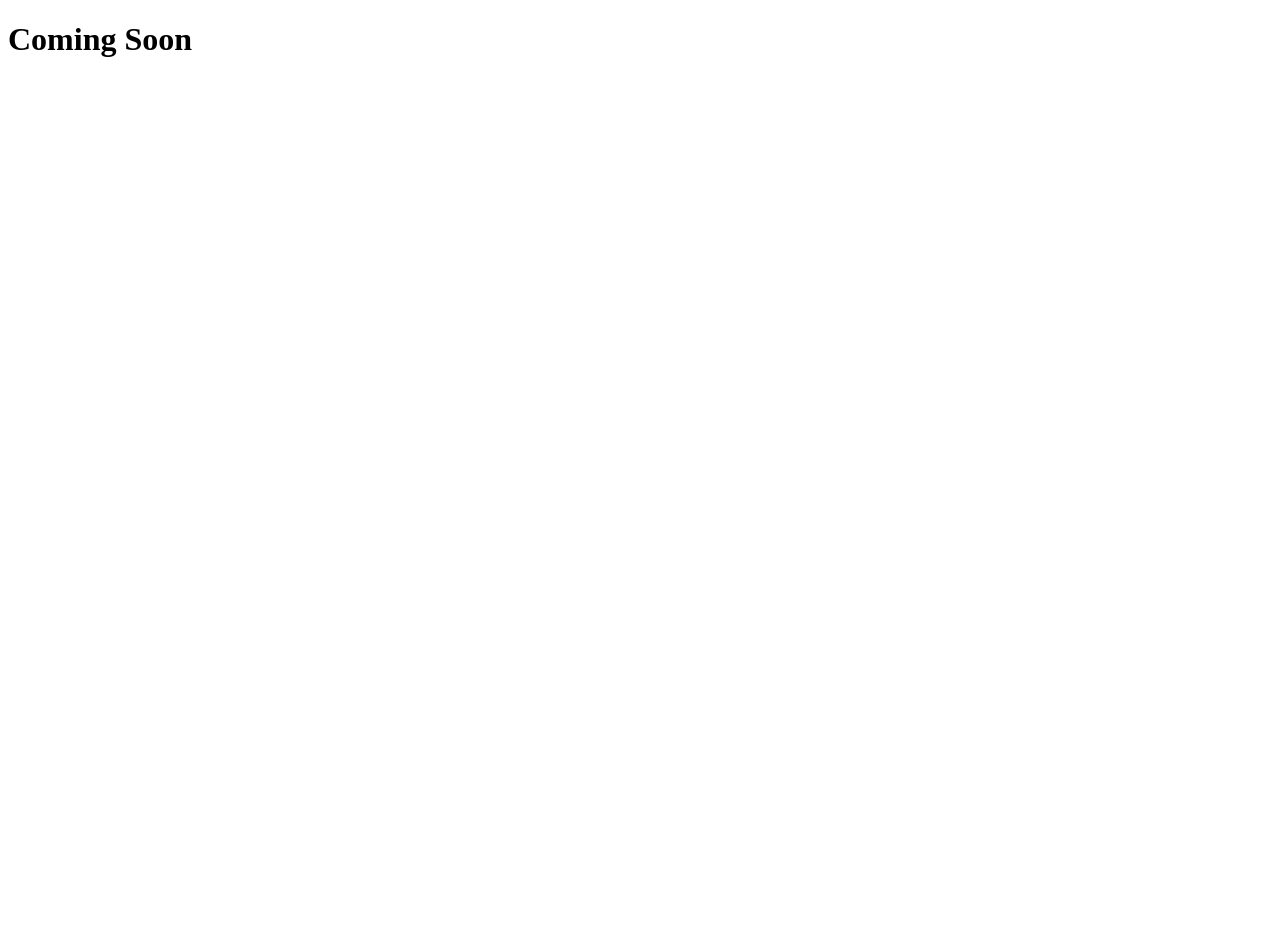
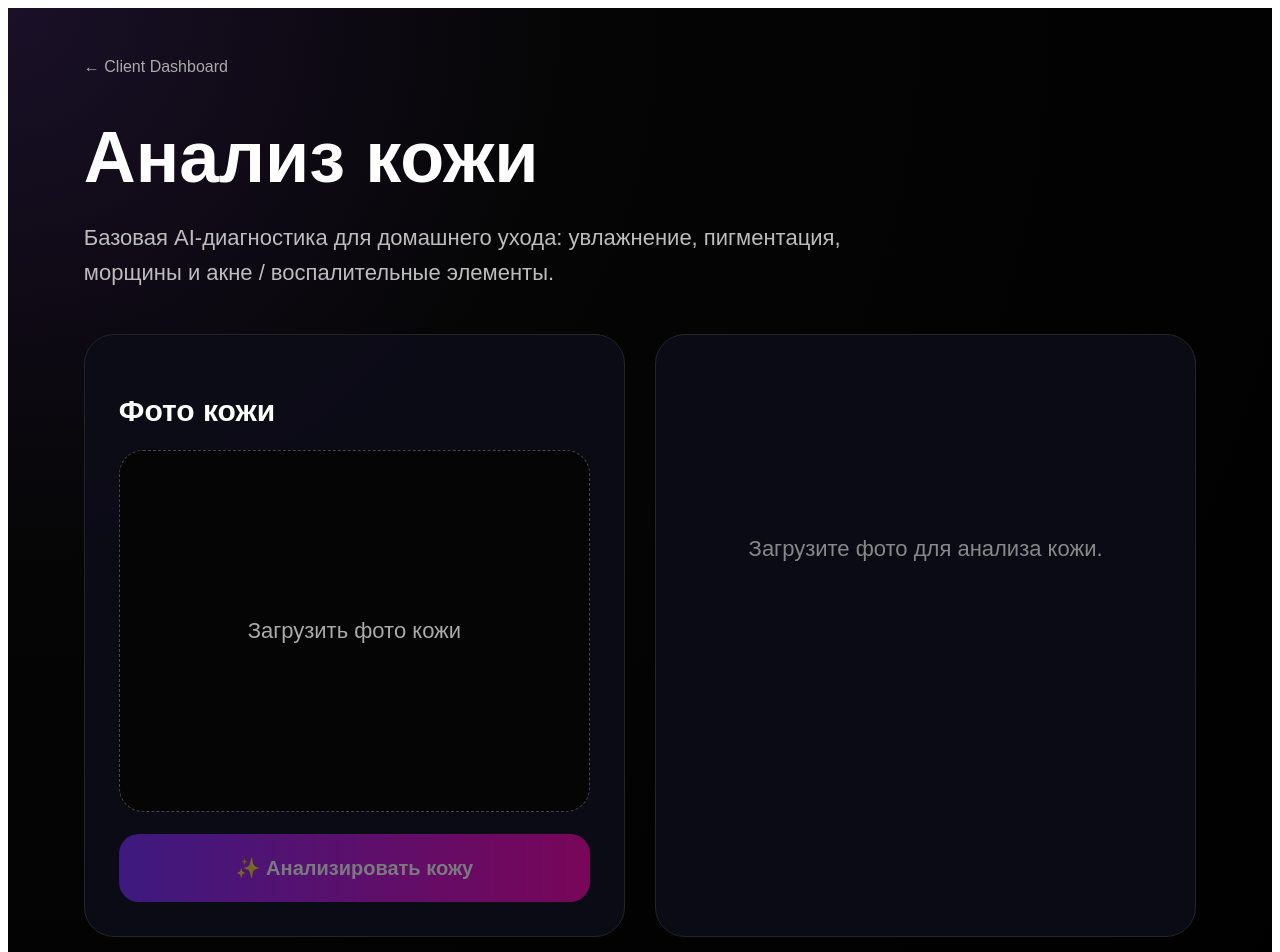
Before and after one commit to piladd-design/formulens-lab, a Next.js app: page /client/skin in a window 1280 px wide. Shown: the top 952 px of the page. Before the commit the page ends 800 px from the top, so only its background shows below. Built offline with nearby package versions, Linux system fonts and the light colour scheme.

Commit message:
Update page.js

```diff
--- a/app/client/skin/page.js
+++ b/app/client/skin/page.js
@@ -1,3 +1,293 @@
-export default function Page() {
-  return <h1>Coming Soon</h1>
+'use client'
+
+import Link from 'next/link'
+import { useState } from 'react'
+
+export default function ClientSkinPage() {
+  const [image, setImage] = useState(null)
+  const [done, setDone] = useState(false)
+
+  const uploadImage = (event) => {
+    const file = event.target.files?.[0]
+    if (!file) return
+
+    setImage(URL.createObjectURL(file))
+    setDone(false)
+  }
+
+  const metrics = [
+    { label: 'Увлажнение', value: 58, status: 'Снижено' },
+    { label: 'Пигментация', value: 46, status: 'Умеренно' },
+    { label: 'Морщины', value: 52, status: 'Ранние признаки' },
+    { label: 'Акне / воспаления', value: 68, status: 'Выражено' },
+  ]
+
+  return (
+    <main style={styles.main}>
+      <div style={styles.wrap}>
+        <Link href="/client" style={styles.back}>
+          ← Client Dashboard
+        </Link>
+
+        <h1 style={styles.h1}>Анализ кожи</h1>
+
+        <p style={styles.sub}>
+          Базовая AI-диагностика для домашнего ухода: увлажнение, пигментация,
+          морщины и акне / воспалительные элементы.
+        </p>
+
+        <section style={styles.grid}>
+          <div style={styles.panel}>
+            <h2 style={styles.h2}>Фото кожи</h2>
+
+            <label style={{ cursor: 'pointer' }}>
+              <div style={styles.uploadBox}>
+                {image ? (
+                  <img src={image} alt="Skin preview" style={styles.image} />
+                ) : (
+                  'Загрузить фото кожи'
+                )}
+              </div>
+
+              <input
+                type="file"
+                accept="image/*"
+                onChange={uploadImage}
+                style={{ display: 'none' }}
+              />
+            </label>
+
+            <button
+              onClick={() => image && setDone(true)}
+              disabled={!image}
+              style={{
+                ...styles.primaryBtn,
+                opacity: image ? 1 : 0.45,
+                cursor: image ? 'pointer' : 'not-allowed',
+              }}
+            >
+              ✨ Анализировать кожу
+            </button>
+          </div>
+
+          <div style={styles.panel}>
+            {!done ? (
+              <div style={styles.empty}>Загрузите фото для анализа кожи.</div>
+            ) : (
+              <>
+                <h2 style={styles.h2}>Результат анализа</h2>
+
+                <p style={styles.text}>
+                  Визуально наблюдаются признаки сниженного влагоудержания,
+                  воспалительной активности, неравномерности тона и ранних
+                  возрастных изменений. Для домашнего ухода рекомендуется
+                  барьерно-восстанавливающая и противовоспалительная стратегия.
+                </p>
+
+                <div style={{ marginTop: 28 }}>
+                  {metrics.map((metric) => (
+                    <Metric key={metric.label} {...metric} />
+                  ))}
+                </div>
+              </>
+            )}
+          </div>
+        </section>
+
+        {done && (
+          <section style={styles.resultGrid}>
+            <Info title="Домашняя рутина — утро">
+              1. Мягкое очищение — ESSENTIAL или BALANCE. <br />
+              2. Увлажняющий этап — GLACIAR. <br />
+              3. Барьерная поддержка — NICELY. <br />
+              4. При пигментации — BECLARITY или CELL C. <br />
+              5. Обязательно SPF — SUMMESUN.
+            </Info>
+
+            <Info title="Домашняя рутина — вечер">
+              1. Очищение без агрессивного пересушивания. <br />
+              2. Успокаивающий актив — NICELY. <br />
+              3. При воспалениях — BALANCE. <br />
+              4. Увлажнение и восстановление — GLACIAR / NICELY. <br />
+              5. Мягкое обновление 1–2 раза в неделю.
+            </Info>
+
+            <Info title="Рекомендации Summecosmetics">
+              Основные направления: BALANCE для воспалений и себума, NICELY для
+              чувствительности и барьера, GLACIAR для увлажнения, BECLARITY для
+              пигментации, CELL C для сияния и антиоксидантной поддержки.
+            </Info>
+          </section>
+        )}
+      </div>
+    </main>
+  )
 }
+
+function Metric({ label, value, status }) {
+  return (
+    <div style={styles.metric}>
+      <div style={styles.metricTop}>
+        <span>{label}</span>
+        <strong>{status}</strong>
+      </div>
+
+      <div style={styles.barBg}>
+        <div
+          style={{
+            width: `${value}%`,
+            height: '100%',
+            background: 'linear-gradient(90deg,#7b2cff,#ff00aa)',
+          }}
+        />
+      </div>
+
+      <div style={styles.value}>{value}/100</div>
+    </div>
+  )
+}
+
+function Info({ title, children }) {
+  return (
+    <div style={styles.info}>
+      <h3 style={styles.infoTitle}>{title}</h3>
+      <p style={styles.infoText}>{children}</p>
+    </div>
+  )
+}
+
+const styles = {
+  main: {
+    minHeight: '100vh',
+    background:
+      'radial-gradient(circle at top left,#1a1028 0%,#050505 35%,#000 100%)',
+    color: 'white',
+    padding: '50px 6%',
+    fontFamily: 'Arial, sans-serif',
+  },
+  wrap: {
+    maxWidth: '1300px',
+    margin: '0 auto',
+  },
+  back: {
+    color: '#aaa',
+    textDecoration: 'none',
+  },
+  h1: {
+    fontSize: 'clamp(42px,6vw,72px)',
+    margin: '40px 0 16px',
+    fontWeight: 900,
+  },
+  h2: {
+    fontSize: '30px',
+    marginBottom: '22px',
+  },
+  sub: {
+    color: '#bdbdbd',
+    fontSize: '22px',
+    maxWidth: '820px',
+    lineHeight: 1.6,
+    marginBottom: '44px',
+  },
+  grid: {
+    display: 'grid',
+    gridTemplateColumns: 'repeat(auto-fit,minmax(320px,1fr))',
+    gap: '30px',
+  },
+  panel: {
+    background: 'rgba(12,12,24,0.92)',
+    border: '1px solid #242424',
+    borderRadius: '30px',
+    padding: '34px',
+  },
+  uploadBox: {
+    height: '360px',
+    borderRadius: '24px',
+    border: '1px dashed #444',
+    background: '#050505',
+    display: 'flex',
+    alignItems: 'center',
+    justifyContent: 'center',
+    overflow: 'hidden',
+    color: '#aaa',
+    fontSize: '22px',
+    textAlign: 'center',
+  },
+  image: {
+    width: '100%',
+    height: '100%',
+    objectFit: 'cover',
+  },
+  primaryBtn: {
+    width: '100%',
+    marginTop: '22px',
+    padding: '22px',
+    borderRadius: '20px',
+    border: 'none',
+    background: 'linear-gradient(90deg,#7b2cff,#ff00aa)',
+    color: 'white',
+    fontSize: '20px',
+    fontWeight: 900,
+  },
+  empty: {
+    minHeight: '360px',
+    display: 'flex',
+    alignItems: 'center',
+    justifyContent: 'center',
+    color: '#888',
+    fontSize: '22px',
+    textAlign: 'center',
+  },
+  text: {
+    color: '#d4d4d4',
+    lineHeight: 1.7,
+    fontSize: '18px',
+  },
+  metric: {
+    background: '#0d0d18',
+    border: '1px solid #252525',
+    borderRadius: '18px',
+    padding: '18px',
+    marginBottom: '16px',
+  },
+  metricTop: {
+    display: 'flex',
+    justifyContent: 'space-between',
+    gap: '16px',
+    marginBottom: '12px',
+    color: '#e8e8e8',
+    fontWeight: 700,
+  },
+  barBg: {
+    height: '10px',
+    background: '#1c1c1c',
+    borderRadius: '999px',
+    overflow: 'hidden',
+  },
+  value: {
+    marginTop: '10px',
+    color: '#ff4fd8',
+    fontWeight: 800,
+  },
+  resultGrid: {
+    display: 'grid',
+    gridTemplateColumns: 'repeat(auto-fit,minmax(280px,1fr))',
+    gap: '24px',
+    marginTop: '34px',
+  },
+  info: {
+    background: 'rgba(12,12,24,0.92)',
+    border: '1px solid #242424',
+    borderRadius: '26px',
+    padding: '28px',
+  },
+  infoTitle: {
+    fontSize: '24px',
+    marginBottom: '16px',
+  },
+  infoText: {
+    color: '#d4d4d4',
+    lineHeight: 1.8,
+    fontSize: '17px',
+  },
+}
```
